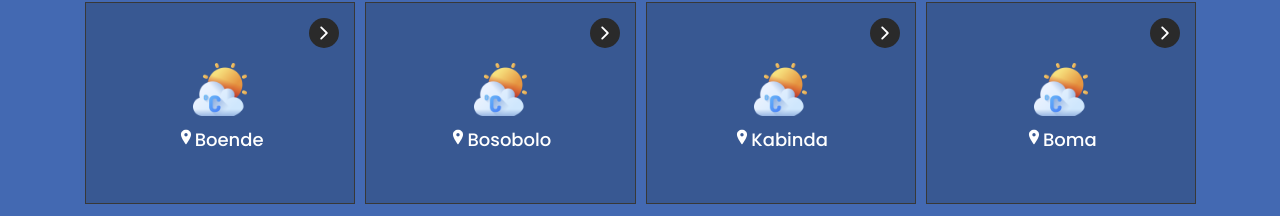
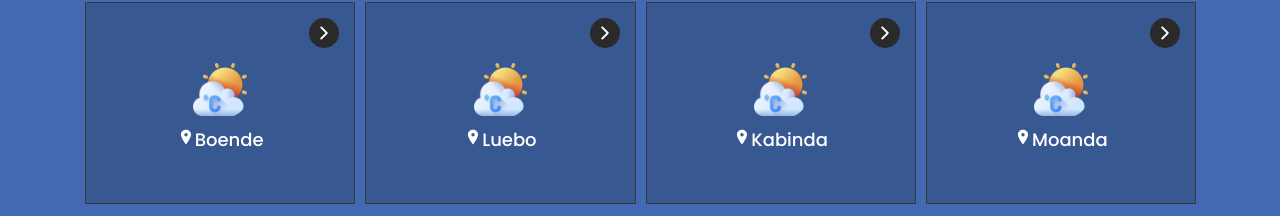
Before and after one commit to omarbabou/react-metrics-webapp, a React (Create React App) app: page / in a window 1280 px wide. Shown: the part 1449-1665 px from the top of the page. Built offline with nearby package versions, Linux system fonts and the light colour scheme.

Commit message:
Add cities

```diff
--- a/src/components/locations/Locations.js
+++ b/src/components/locations/Locations.js
@@ -13,7 +13,7 @@ const Locations = () => {
   const handleChange = (event) => {
     setSearchQuery(event.target.value);
   };
-  const CountryCapitols = ['Kinshasa', 'Matadi', 'Kisangani', 'Tanganyika', 'Lualaba', 'Kolwezi', 'Lodja', 'Businga', 'Fizi', 'Uvira', 'Kamituga', 'Beni', 'Butembo', 'Bunia', 'Kalemie', 'Ituri', 'Boende', 'Bosobolo', 'Kabinda', 'Boma', 'Gbadolite', 'Likasi', 'Gemena', 'Bandundu', 'kananga'];
+  const CountryCapitols = ['Kinshasa', 'Matadi', 'Kisangani', 'Tanganyika', 'Lualaba', 'Kolwezi', 'Lodja', 'Businga', 'Fizi', 'Uvira', 'Kamituga', 'Beni', 'Butembo', 'Bunia', 'Kalemie', 'Ituri', 'Boende', 'Luebo', 'Kabinda', 'Moanda', 'Gbadolite', 'Likasi', 'Gemena', 'Bandundu', 'kananga'];
   const searchedCountriesCapitols = searchQuery.trim().length
    > 0 ? CountryCapitols.filter((c) => c.toLowerCase().includes(searchQuery.toLowerCase()))
     : CountryCapitols;
```
